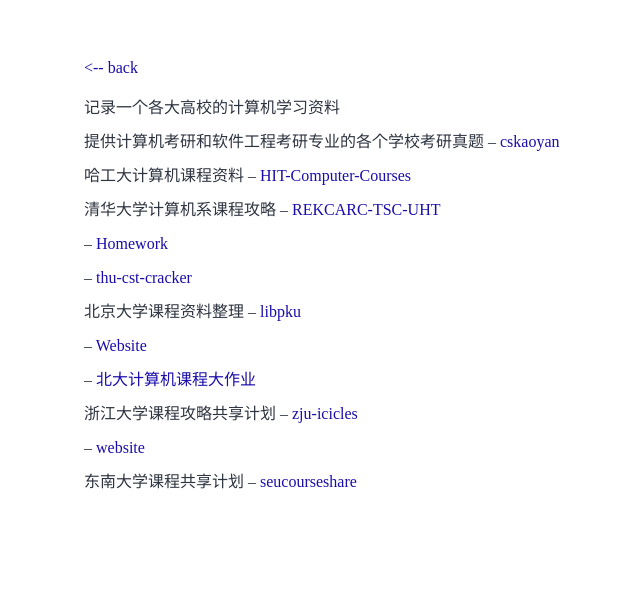
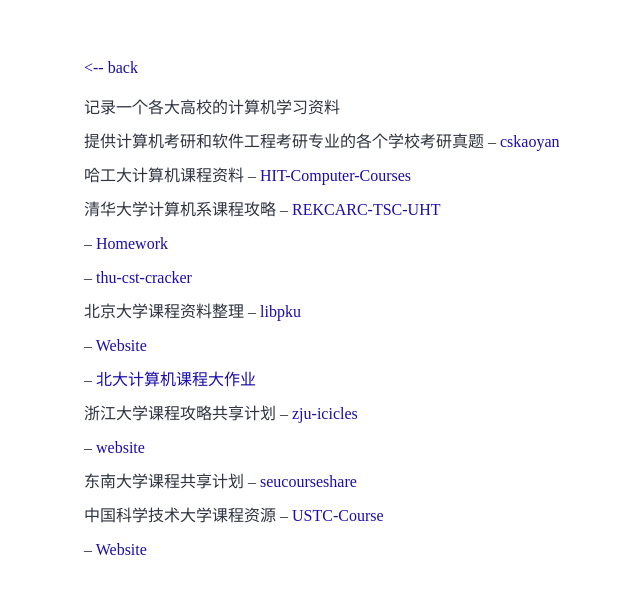
Before and after one commit to maicoder/blog, a Jekyll site: the page built from list/index.md, in a window 1280 px wide. Shown: the top 594 px of the page, without its empty margins (106-746 px from the left). Built offline with Jekyll 4.4.1, drawn with Linux system fonts in a browser that asks for light colours; some web fonts are replaced.

Commit message:
Update index.md

```diff
--- a/list/index.md
+++ b/list/index.md
@@ -25,3 +25,7 @@ layout: list
 -- [website](https://qsctech.github.io/zju-icicles/)
 
 东南大学课程共享计划 -- [seucourseshare](https://github.com/zjdx1998/seucourseshare)
+
+中国科学技术大学课程资源 -- [USTC-Course](https://github.com/USTC-Resource/USTC-Course)
+
+-- [Website](https://ustc-resource.github.io/USTC-Course/)
```
